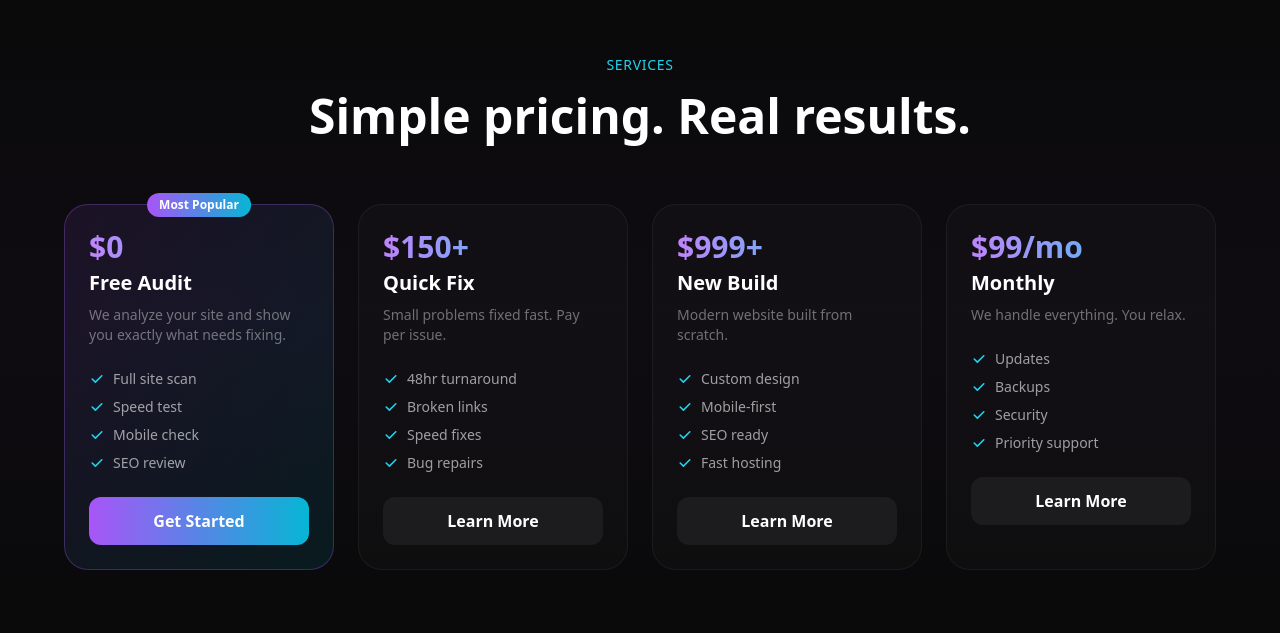
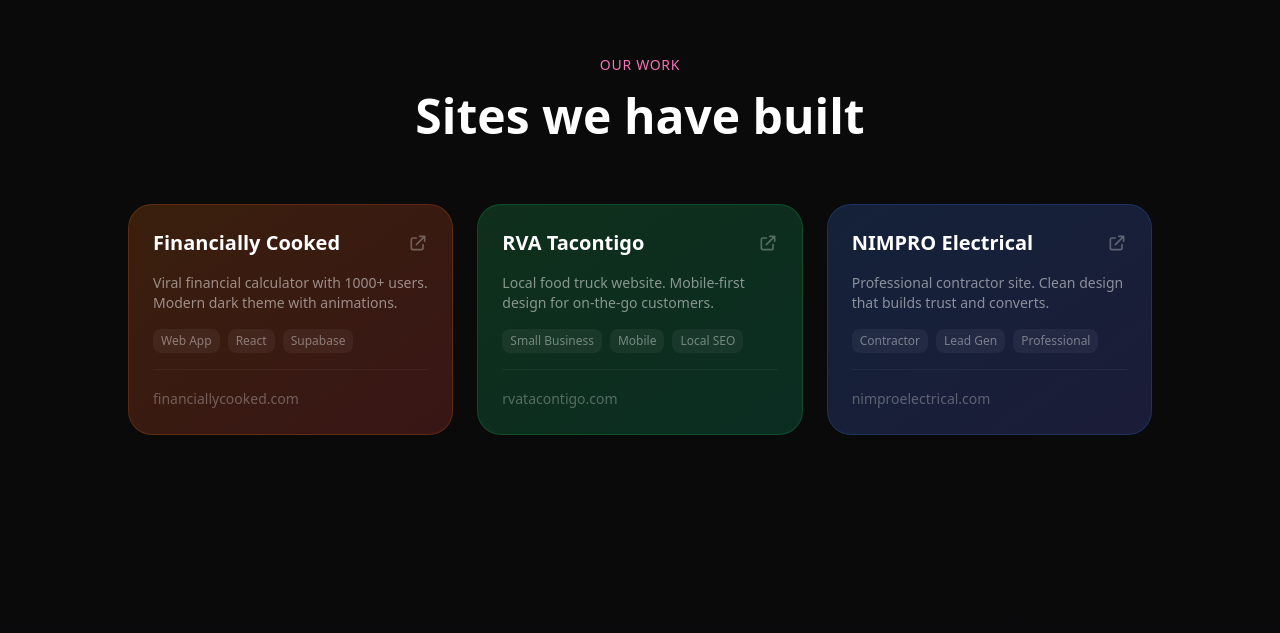
Before and after one commit to io-benjamin/vera-web, a Next.js app: page / in a window 1280 px wide. Shown: the part 1584-2217 px from the top of the page. Built offline with nearby package versions, Linux system fonts and the light colour scheme.

Commit message:
feat: add portfolio section with client work
- Financially Cooked (viral web app)
- RVA Tacontigo (food truck)
- NIMPRO Electrical (contractor)

```diff
--- a/app/page.tsx
+++ b/app/page.tsx
@@ -163,6 +163,69 @@ export default function Home() {
           </div>
         </section>
 
+        {/* Portfolio / Work */}
+        <section id="work" className="py-24">
+          <div className="container mx-auto px-6">
+            <div className="text-center mb-16">
+              <span className="text-sm font-medium text-pink-400 tracking-wider uppercase">Our Work</span>
+              <h2 className="text-4xl md:text-5xl font-black mt-4">Sites we have built</h2>
+            </div>
+
+            <div className="grid md:grid-cols-3 gap-6 max-w-5xl mx-auto">
+              {[
+                {
+                  name: 'Financially Cooked',
+                  url: 'financiallycooked.com',
+                  desc: 'Viral financial calculator with 1000+ users. Modern dark theme with animations.',
+                  tags: ['Web App', 'React', 'Supabase'],
+                  color: 'from-orange-500/20 to-red-500/20',
+                  border: 'border-orange-500/20'
+                },
+                {
+                  name: 'RVA Tacontigo',
+                  url: 'rvatacontigo.com',
+                  desc: 'Local food truck website. Mobile-first design for on-the-go customers.',
+                  tags: ['Small Business', 'Mobile', 'Local SEO'],
+                  color: 'from-green-500/20 to-emerald-500/20',
+                  border: 'border-green-500/20'
+                },
+                {
+                  name: 'NIMPRO Electrical',
+                  url: 'nimproelectrical.com',
+                  desc: 'Professional contractor site. Clean design that builds trust and converts.',
+                  tags: ['Contractor', 'Lead Gen', 'Professional'],
+                  color: 'from-blue-500/20 to-indigo-500/20',
+                  border: 'border-blue-500/20'
+                },
+              ].map((project, i) => (
+                <a
+                  key={i}
+                  href={`https://${project.url}`}
+                  target="_blank"
+                  rel="noopener noreferrer"
+                  className={`group p-6 rounded-3xl bg-gradient-to-br ${project.color} border ${project.border} hover:scale-[1.02] transition-all duration-300`}
+                >
+                  <div className="flex items-center justify-between mb-4">
+                    <h3 className="text-xl font-bold">{project.name}</h3>
+                    <svg className="w-5 h-5 text-white/30 group-hover:text-white/70 transition-colors" fill="none" stroke="currentColor" viewBox="0 0 24 24">
+                      <path strokeLinecap="round" strokeLinejoin="round" strokeWidth={2} d="M10 6H6a2 2 0 00-2 2v10a2 2 0 002 2h10a2 2 0 002-2v-4M14 4h6m0 0v6m0-6L10 14" />
+                    </svg>
+                  </div>
+                  <p className="text-white/50 text-sm mb-4">{project.desc}</p>
+                  <div className="flex flex-wrap gap-2">
+                    {project.tags.map((tag, j) => (
+                      <span key={j} className="px-2 py-1 bg-white/5 rounded-lg text-xs text-white/40">{tag}</span>
+                    ))}
+                  </div>
+                  <div className="mt-4 pt-4 border-t border-white/5">
+                    <span className="text-sm text-white/30">{project.url}</span>
+                  </div>
+                </a>
+              ))}
+            </div>
+          </div>
+        </section>
+
         {/* Services */}
         <section id="services" className="py-24 bg-gradient-to-b from-transparent via-purple-500/[0.03] to-transparent">
           <div className="container mx-auto px-6">
```
